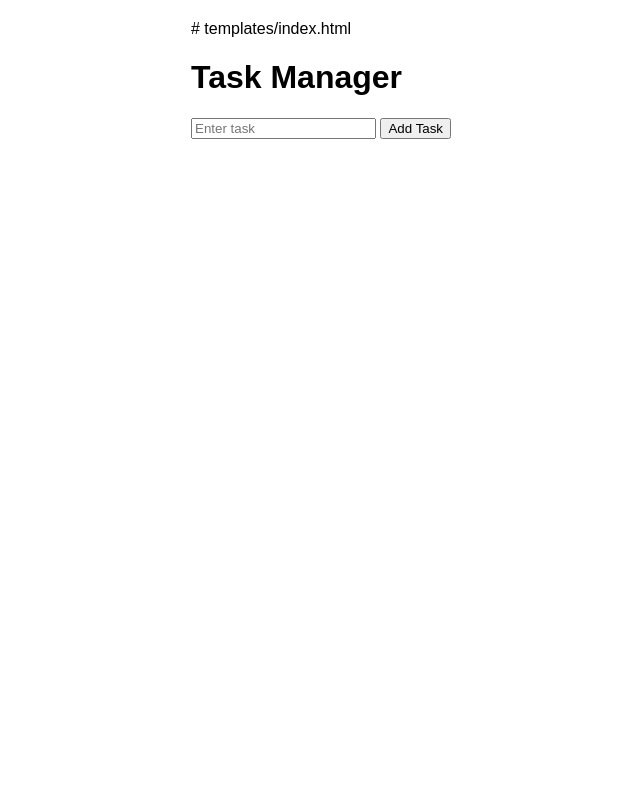
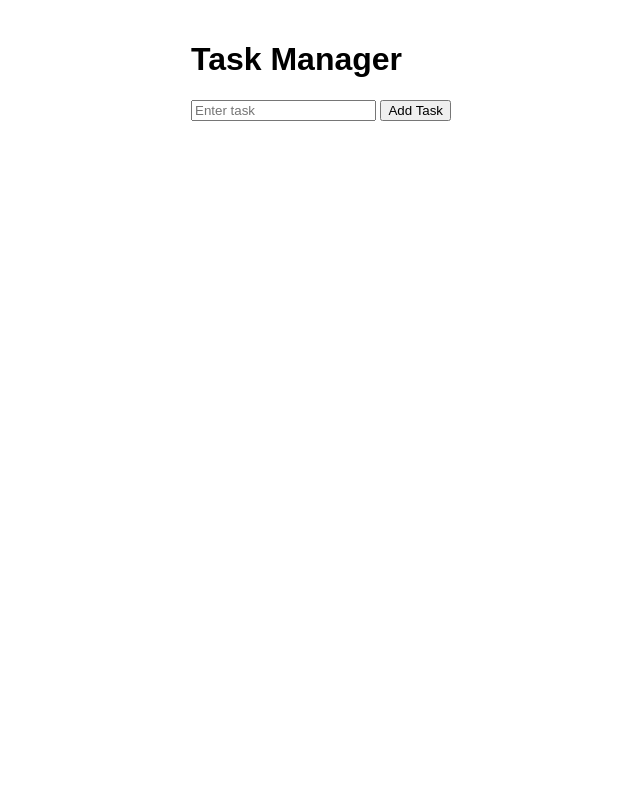
Before and after one commit to dev-ops-shashank/flask-application, a Flask app: page / in a window 1280 px wide. Shown: the whole page, without its empty margins (49-689 px from the left). Run offline with Flask 2, Linux system fonts and the light colour scheme.

```diff
--- a/template/index.html
+++ b/template/index.html
@@ -1,4 +1,4 @@
-# templates/index.html
+
 <!DOCTYPE html>
 <html>
 <head>
```
Also changed, not shown: .github/workflows/ci-cd.yml.
